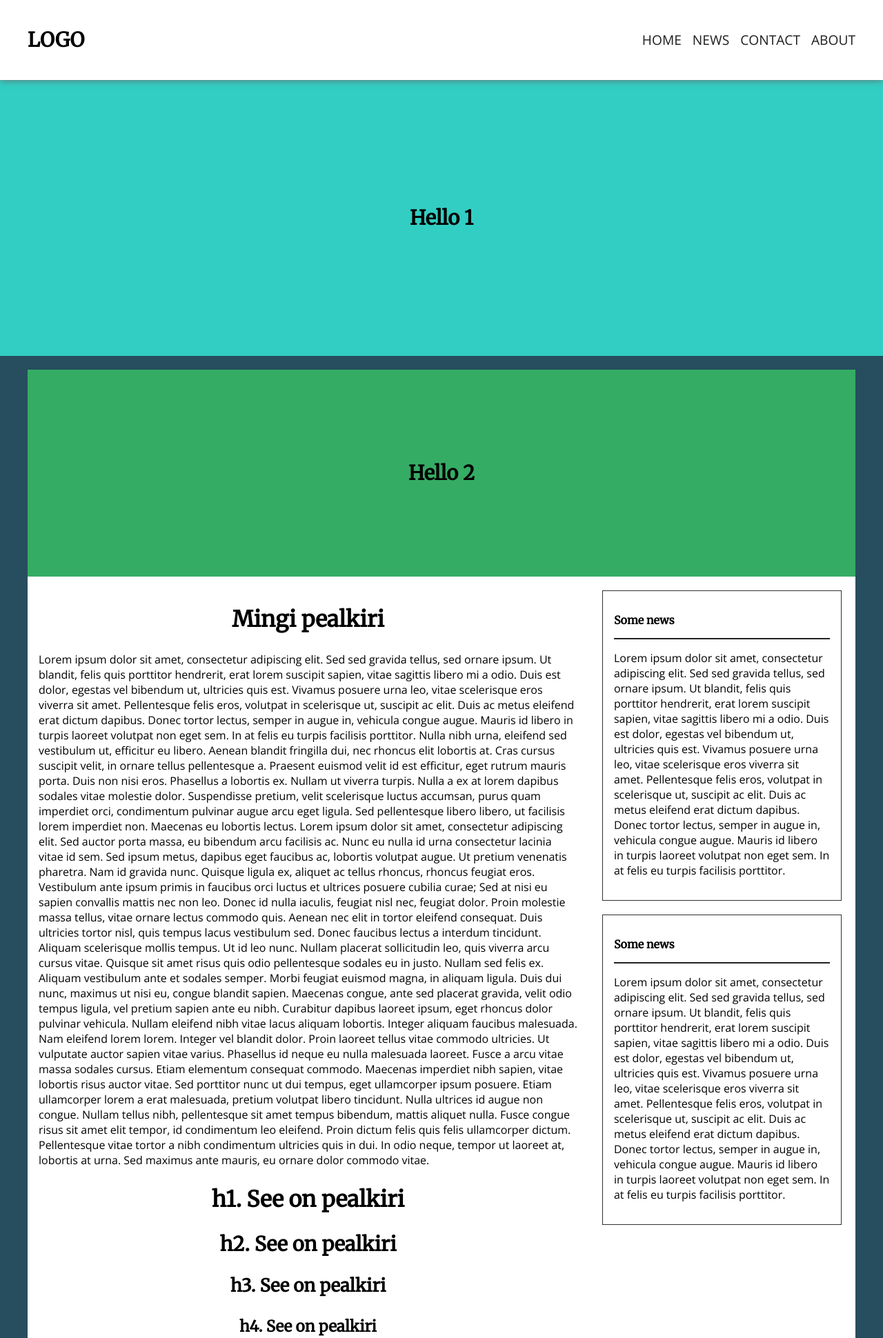
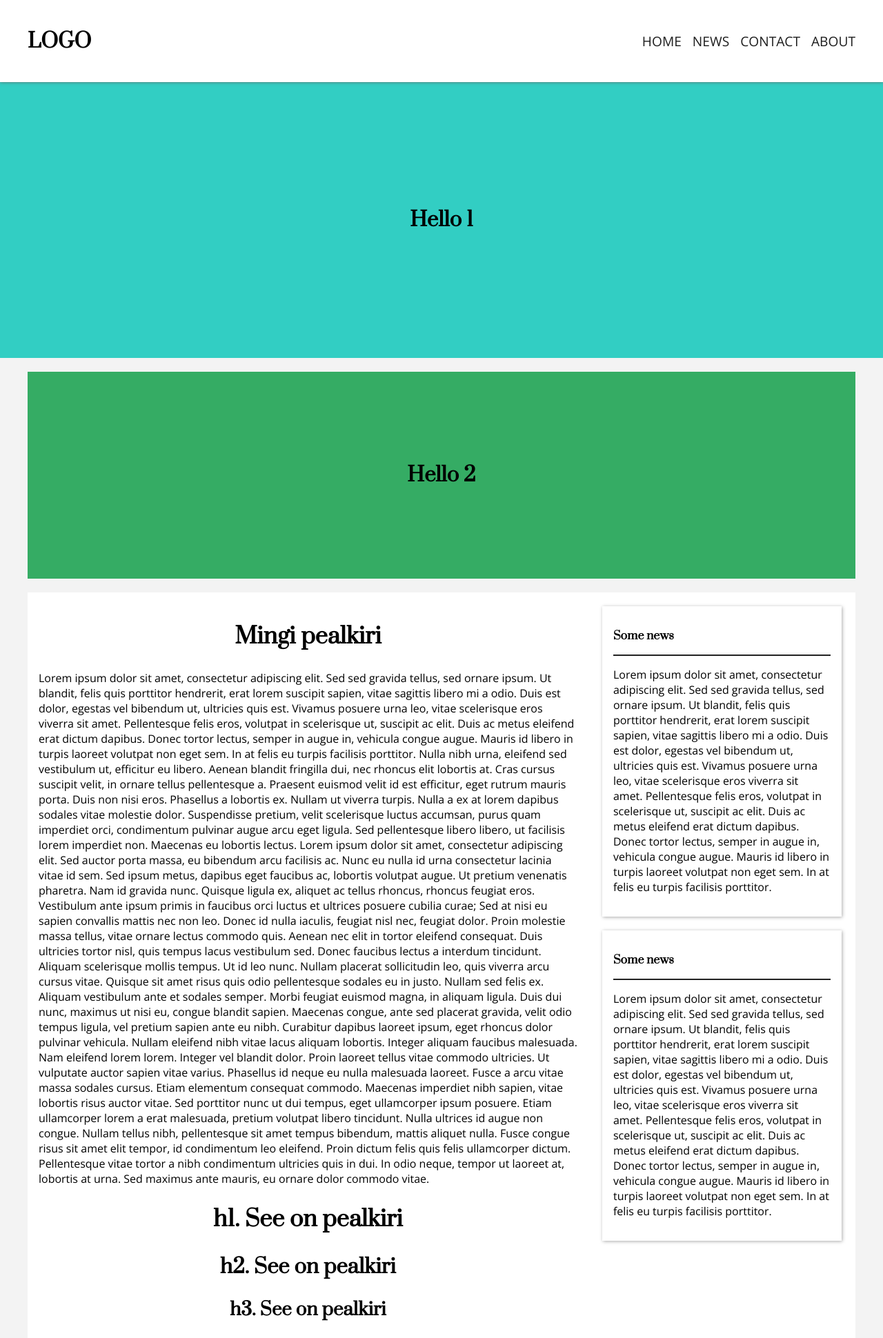
Before and after one commit to aleksandrp/AP-FlexOne, a plain HTML site: page index.html in a window 1280 px wide. Shown: the top 1940 px of the page at 69% size. Drawn offline with nearby package versions, Linux system fonts and the light colour scheme.

Commit message:
UI improvement
Aside blocks style, body background, header font.

```diff
--- a/css/style.css
+++ b/css/style.css
@@ -1,9 +1,28 @@
-@import url('https://fonts.googleapis.com/css2?family=Merriweather&family=Open+Sans&display=swap');
+/*
+Theme Name: White Grail
+Text Domain: whitegrail
+Version: 1.0
+Requires at least: 4.7
+Requires PHP: 7.2.0
+Description: Clean theme on flexboxes. Extra fast responsive layout.
+Tags: blog, one-column, custom-background, custom-colors, custom-whitegrail, custom-menu, editor-style, featured-images, footer-widgets, full-width-template, rtl-language-support, sticky-post, theme-options, threaded-comments, translation-ready, block-styles, wide-blocks, accessibility-ready
+Author: Aleksandr Pahharev
+Author URI: https://aleks-r.com/
+Theme URI: https://aleks-r.com/
+License: GNU General Public License v2 or later
+License URI: http://www.gnu.org/licenses/gpl-2.0.html
+
+All files, unless otherwise stated, are released under the GNU General Public
+License version 2.0 (http://www.gnu.org/licenses/gpl-2.0.html)
+
+*/
+
+@import url('https://fonts.googleapis.com/css2?family=Prata&family=Open+Sans&display=swap');
 
 /* Typography */
 
 h1, h2, h3, h4, h5, h6 {
-    font-family: 'Merriweather', serif;
+    font-family: 'Prata', serif;
     text-align: center;
 }
 
@@ -68,15 +87,13 @@ body {
     display: flex;
     flex-direction: column;
     margin: 0 auto;
-    background-color: #264e5e;
+    background-color: #f3f3f3;
 
 }
 
 #main {
     display: flex;
     flex-direction: column;
-
-
     background-color: #fff;
 }
 
@@ -88,13 +105,11 @@ body {
 .asideNonsticky, .asideSticky {
 
     background-color: #fff;
-    border: 1px solid #313131;
+    box-shadow: 1px 1px 5px #aaaaaa;
+    margin-bottom: 20px;
 
 }
 
-.asideSticky {
-    margin-top: 20px;
-}
 
 .asideHeader {
 
@@ -126,7 +141,7 @@ header {
     top: 0;
     z-index: 2;
     margin-top: 0;
-    box-shadow: 0 0 10px #676767;
+    box-shadow: 0 0 5px #676767;
     font-family: 'Open Sans', sans-serif;
     font-size: 1rem;
 }
@@ -143,7 +158,6 @@ header, footer, article, .asideNonsticky, .asideSticky {
     height: 50vh;
     width: 100%;
     background-color: #32cec3;
-   /* background-image: url("../img/heroimg.jpeg");*/
     background-attachment: fixed;
     background-position: center;
     background-size: cover;
@@ -160,7 +174,6 @@ header, footer, article, .asideNonsticky, .asideSticky {
     width: 100%;
     margin: 20px auto 0;
     padding: 50px 0 50px;
-  /*  background-image: url("../img/hero2img.jpeg");*/
     background-attachment: fixed;
     background-position: center;
     background-size: cover;
@@ -172,11 +185,25 @@ header, footer, article, .asideNonsticky, .asideSticky {
 }
 
 
-/* basic elements
+img {
+    max-width: 100%;
+    height: auto;
+    border-radius: 3%;
+}
+img:hover {
+    -webkit-filter: grayscale(40%); /* Safari 6.0 - 9.0 */
+    filter: grayscale(40%);
+}
+
+.logo:hover{
+    -webkit-filter: grayscale(0%); /* Safari 6.0 - 9.0 */
+    filter: grayscale(0%);
+}
+/* BASIC ELEMENTS
 /*-----------------------------------------------------*/
 
 
-/* header inner elements like logotype and navigation */
+/* header inner elements like whitegrailtype and navigation */
 /*-----------------------------------------------------*/
 
 .wrapper {
@@ -187,7 +214,8 @@ header, footer, article, .asideNonsticky, .asideSticky {
     align-items: center;
 }
 
-.logo {
+.whitegrail {
+
 
 }
 
@@ -314,7 +342,7 @@ nav {
         flex-direction: row;
 
         max-width: 1200px;
-        margin: 0 auto 20px;
+        margin: 20px auto 20px;
         justify-content: space-between;
     }
 
```
